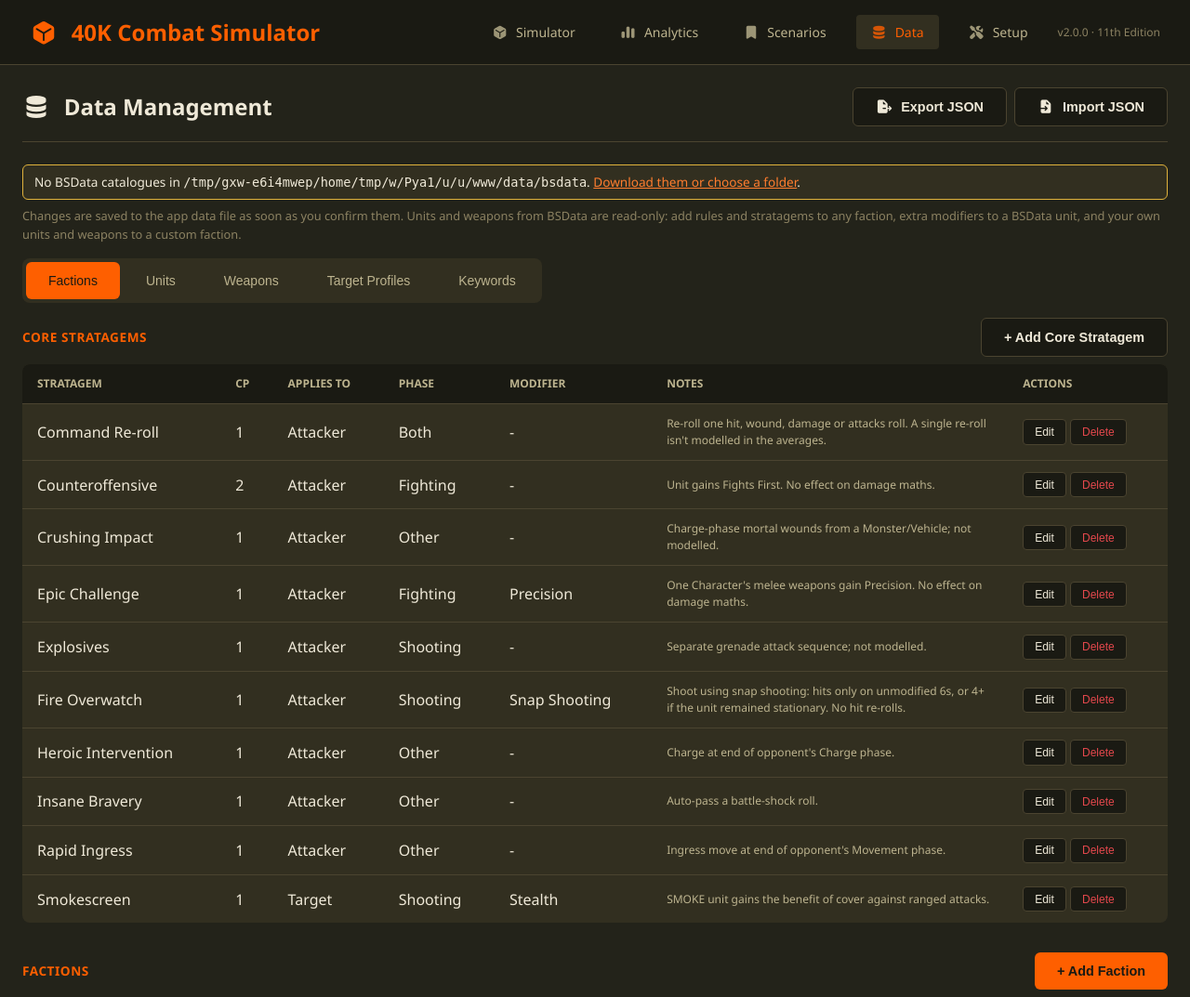
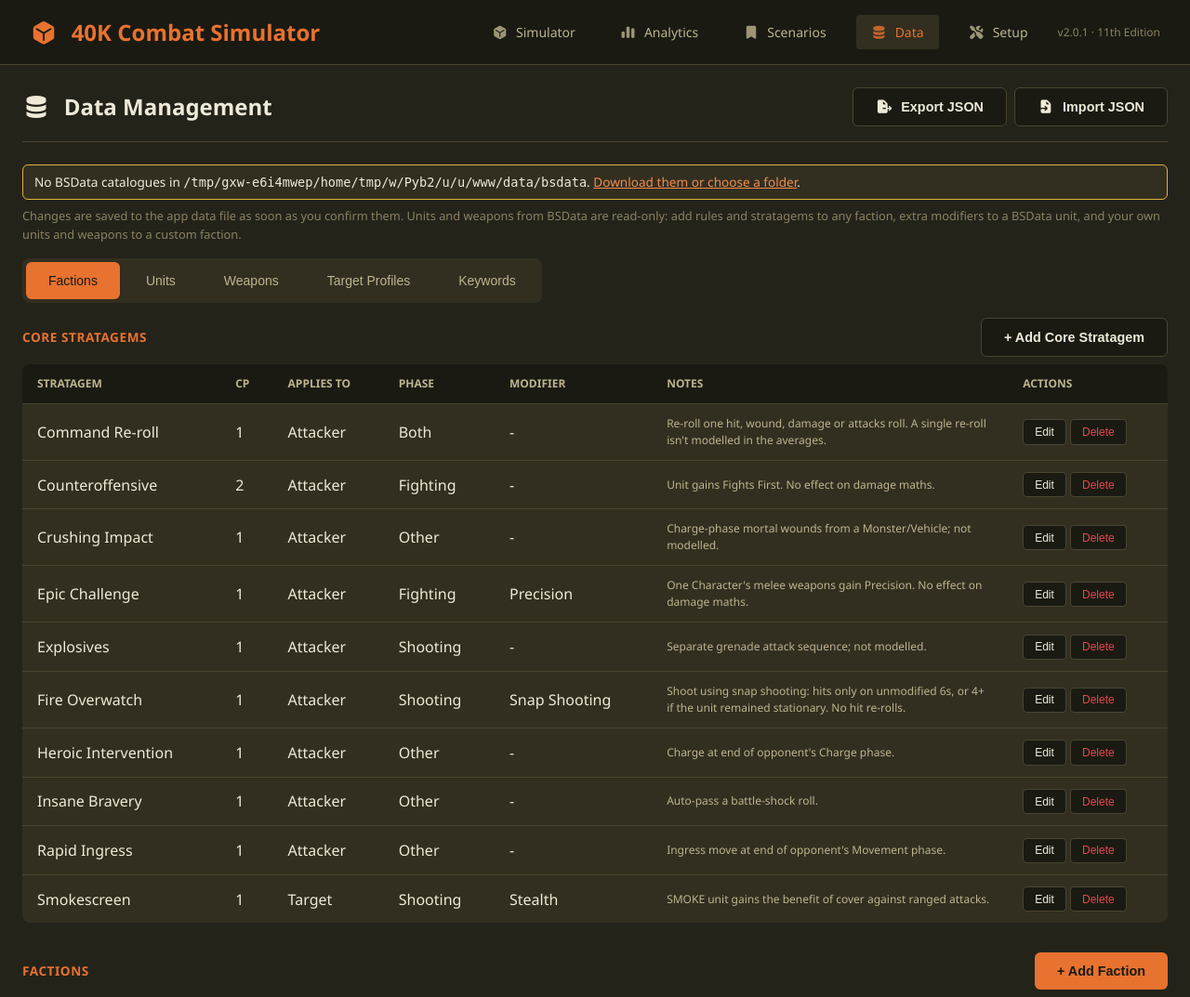
Before and after one commit to mleech142/40k-combat-simulator, a Flask app: page /data in a window 1280 px wide. Shown: the top 1073 px of the page at 93% size. Run offline with Flask 3, Linux system fonts and the light colour scheme; data comes from the database, SQL or seed files in the repository; data that the repository does not hold is empty; some libraries are stand-ins or nearby versions.

Commit message:
Soften the orange accent (v2.0.1)
Co-Authored-By: Claude Opus 5.5 <noreply@anthropic.com>

```diff
--- a/src/combat_sim/__init__.py
+++ b/src/combat_sim/__init__.py
@@ -3,4 +3,4 @@
 A Warhammer 40,000 11th Edition combat simulation tool.
 """
 
-__version__ = "2.0.0"
+__version__ = "2.0.1"
--- a/src/combat_sim/static/css/style.css
+++ b/src/combat_sim/static/css/style.css
@@ -1,5 +1,5 @@
 /* 40K Combat Simulator - "Carbon & Blaze" dark theme
- * Palette: Carbon Black #23231a, Charcoal Brown #322f20, Olive Bark #6a5837, Olive #988f2a, Blaze Orange #fe5f00
+ * Palette: Carbon Black #23231a, Charcoal Brown #322f20, Olive Bark #6a5837, Olive #988f2a, Blaze Orange #e8722f (softened from #fe5f00)
  * (chosen from the colour theme prototype; see the prototype/colour-themes branch). Charts read these tokens too
  * (themeColor in app.js), so change colours here only.
  */
@@ -8,11 +8,11 @@
     --bg-primary: #23231a;         /* Carbon Black: page */
     --bg-secondary: #322f20;       /* Charcoal Brown: cards */
     --bg-tertiary: #1a1a13;        /* darker than Carbon Black: header, inputs, table heads */
-    --accent: #fe5f00;             /* Blaze Orange */
-    --accent-hover: #ff7d2e;
+    --accent: #e8722f;             /* Blaze Orange, softened */
+    --accent-hover: #f08c50;
     --accent-dim: #6a5837;         /* Olive Bark */
     --on-accent: #1a1a13;          /* text on accent-coloured buttons and chips */
-    --accent-tint: rgba(254, 95, 0, 0.14);  /* faint accent wash: selected rows, focused inputs */
+    --accent-tint: rgba(232, 114, 47, 0.14);  /* faint accent wash: selected rows, focused inputs */
     --text-primary: #efe9d8;
     --text-secondary: #bdb48f;
     --text-muted: #8c8262;
```
Also changed, not shown: docs/release-notes/v2.0.1.md (added, +7 -0 lines).
